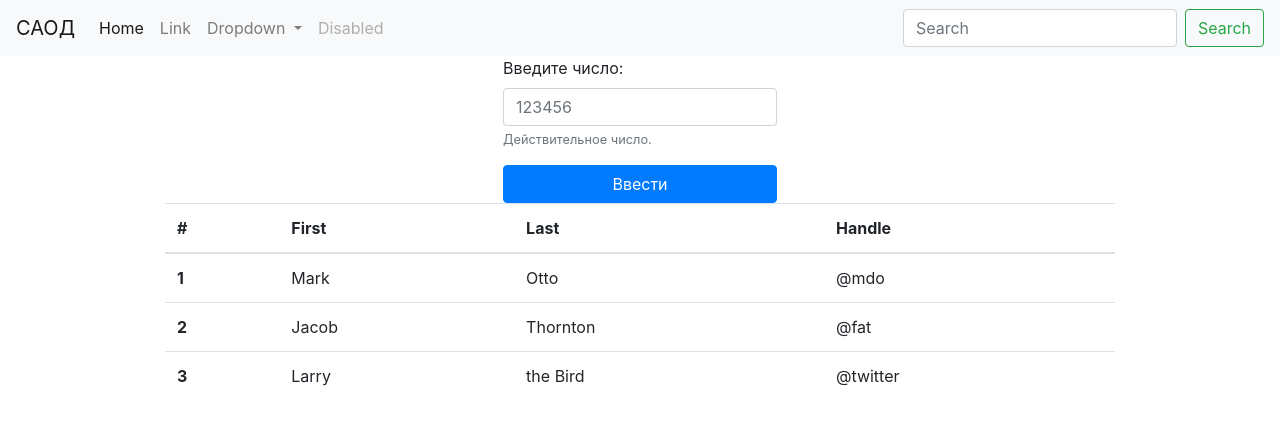
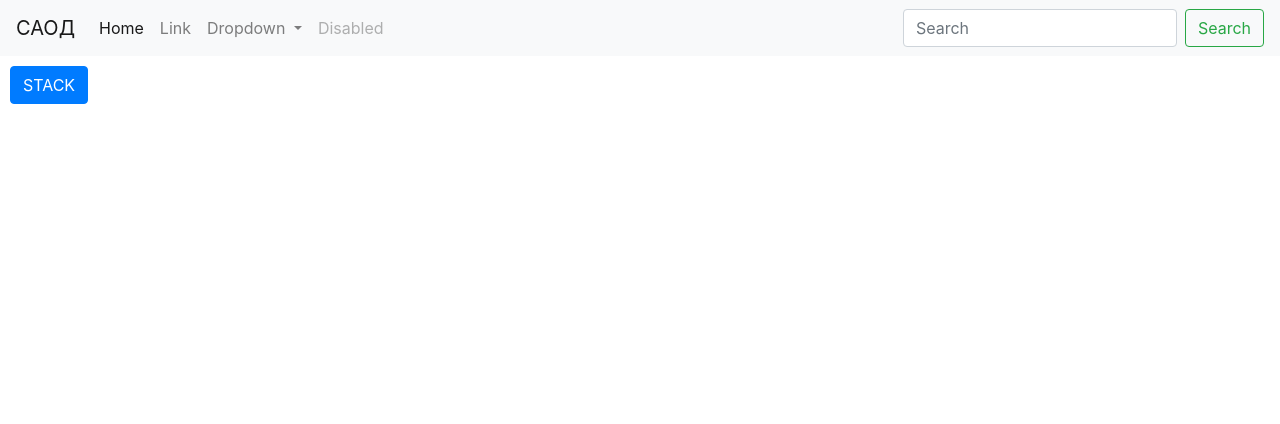
Before and after one commit to haskiindahouse/saod-js, a website: page index.html in a window 1280 px wide. Drawn offline with nearby package versions, Linux system fonts and the light colour scheme.

Commit message:
Убрал лишние элементы, добавил кнопку

```diff
--- a/index.html
+++ b/index.html
@@ -5,6 +5,7 @@
       rel="stylesheet"
       href="node_modules/bootstrap/dist/css/bootstrap.css"
     />
+    <meta http-equiv="Content-Type" content="text/html; charset=utf-8">
   </head>
   <body>
     <nav class="navbar navbar-expand-lg navbar-light bg-light">
@@ -67,67 +68,6 @@
         </form>
       </div>
     </nav>
-    <div class="container">
-      <div class="row justify-content-center">
-        <div class="col-10">
-          <div class="row justify-content-center">
-            <div class="col">
-              <div class="row justify-content-center">
-                <form>
-                  <div class="form-group">
-                    <label for="exampleInputEmail1">Введите число:</label>
-                    <input
-                      type="email"
-                      class="form-control"
-                      id="exampleInputEmail1"
-                      aria-describedby="emailHelp"
-                      placeholder="123456"
-                    />
-                    <small id="emailHelp" class="form-text text-muted"
-                      >Действительное число.</small
-                    >
-                  </div>
-                  <button type="submit" class="btn btn-primary btn-block">
-                    Ввести
-                  </button>
-                </form>
-              </div>
-              <div class="row justify-content-center">
-                <table class="table">
-                  <thead>
-                    <tr>
-                      <th scope="col">#</th>
-                      <th scope="col">First</th>
-                      <th scope="col">Last</th>
-                      <th scope="col">Handle</th>
-                    </tr>
-                  </thead>
-                  <tbody>
-                    <tr>
-                      <th scope="row">1</th>
-                      <td>Mark</td>
-                      <td>Otto</td>
-                      <td>@mdo</td>
-                    </tr>
-                    <tr>
-                      <th scope="row">2</th>
-                      <td>Jacob</td>
-                      <td>Thornton</td>
-                      <td>@fat</td>
-                    </tr>
-                    <tr>
-                      <th scope="row">3</th>
-                      <td>Larry</td>
-                      <td>the Bird</td>
-                      <td>@twitter</td>
-                    </tr>
-                  </tbody>
-                </table>
-              </div>
-            </div>
-          </div>
-        </div>
-      </div>
-    </div>
+    <a href="mystack.html" class="btn btn-primary" style="margin: 10px 10px">STACK</a>
   </body>
 </html>
```
